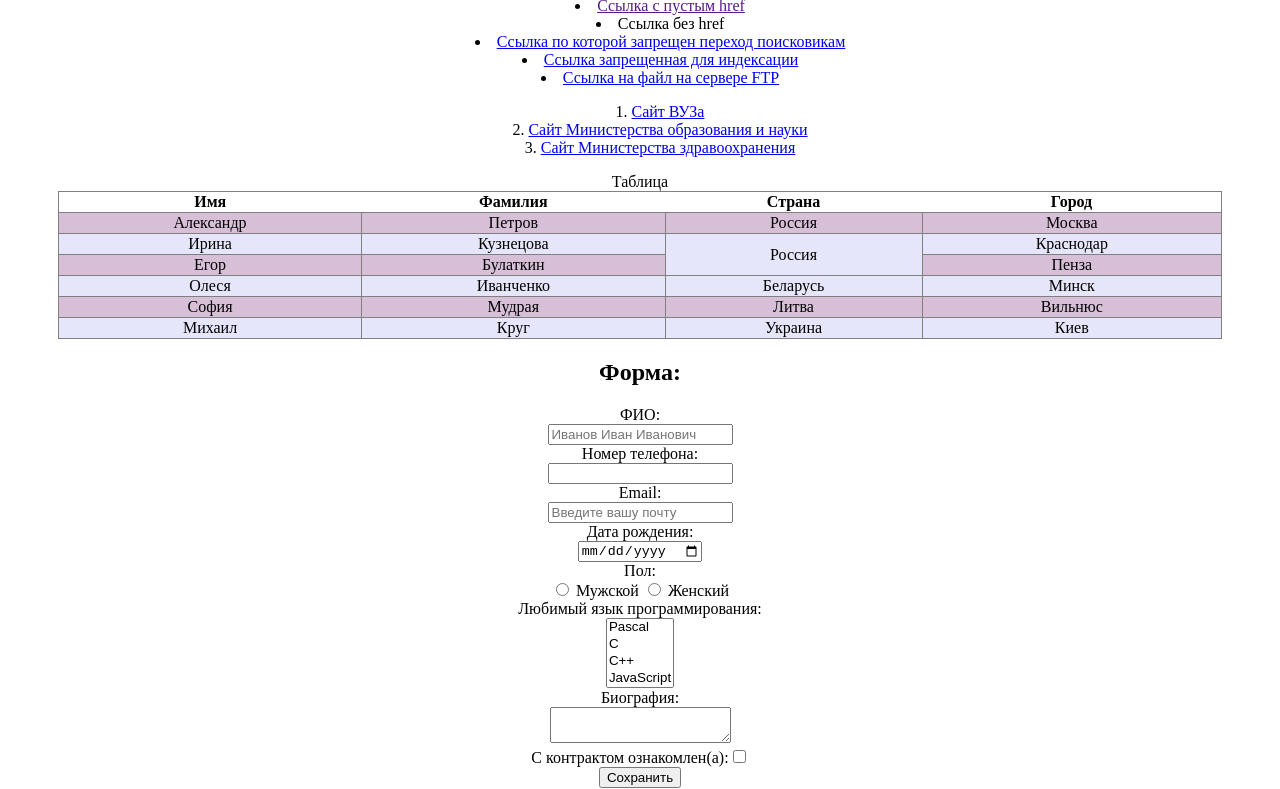
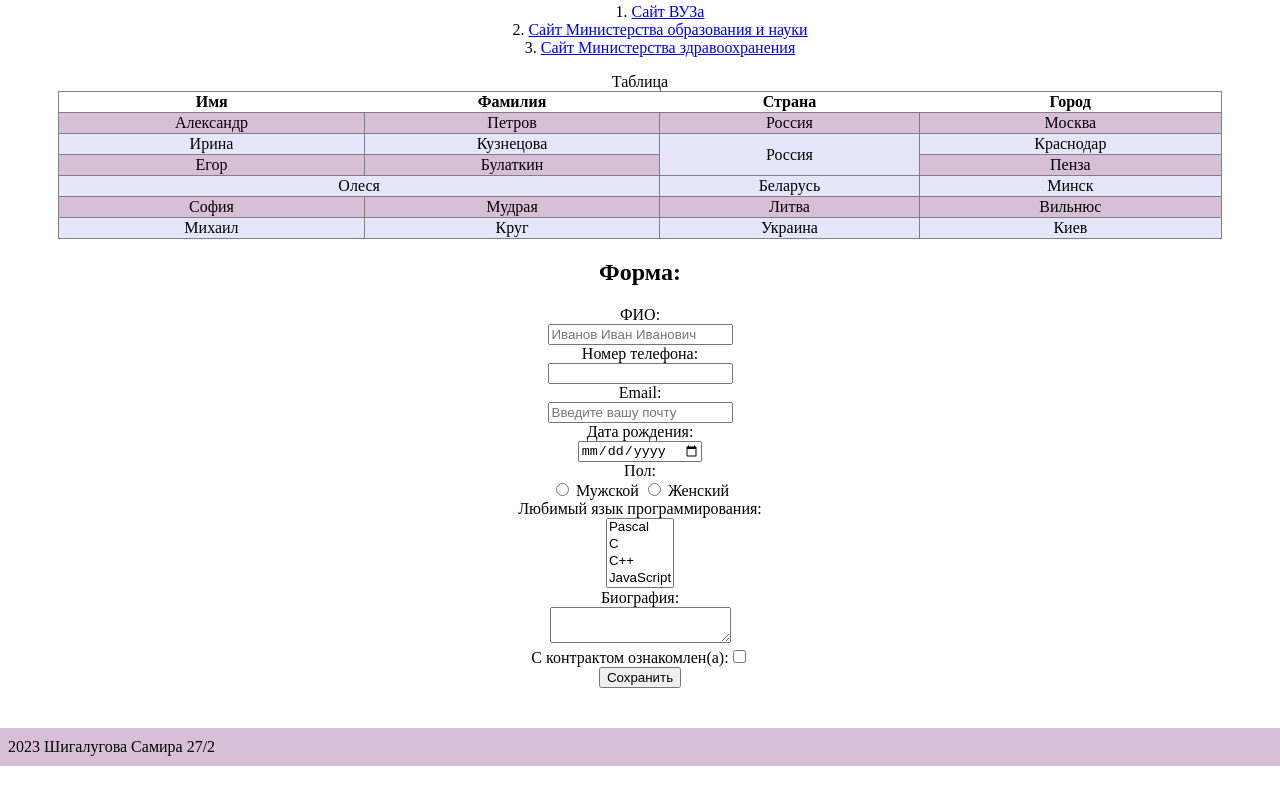
Before and after one commit to SamiraShigalugova/web, a plain HTML site: page Задание 2/index.html in a window 1280 px wide. Shown: the part 755-1544 px from the top of the page. After the commit the page ends 1521 px from the top, so only its background shows below. Drawn offline with Linux system fonts and the light colour scheme.

Commit message:
Update index.html

```diff
--- a/Задание 2/index.html
+++ b/Задание 2/index.html
@@ -8,7 +8,6 @@
 </head>
 <body>
   <header>
-    <div class="container">
       <a href="#" class="logo"> <img src="image0.png" width="50" height="50" alt="logo"></a>
       <a href="#" class="title">Мой сайт</a>
       <nav class="shapka">
@@ -20,10 +19,9 @@
           <li><a href="#a1">Форма</a></li>
         </ul>
       </nav>
-    </div>
   </header>
   <div class="main">
-    <div class="container body">
+    <div class="container">
       <nav class="spisok">
         <ul>
           <li><a href="http://kubsu.ru/">Абсолютная гипрессылка на главную страницу сайта KUBSU</a></li>
@@ -88,8 +86,7 @@
           <td>Пенза</td>
         </tr>
         <tr>
-          <td>Олеся</td>
-          <td>Иванченко</td>
+          <td colspan="2">Олеся</td>
           <td>Беларусь</td>
           <td>Минск</td>
         </tr>
```
